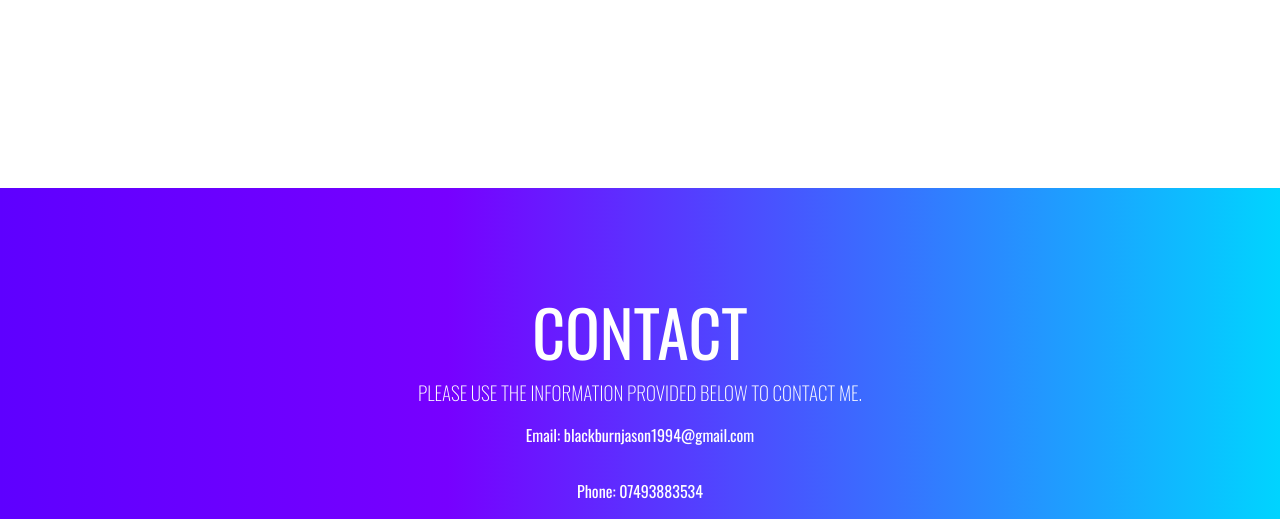
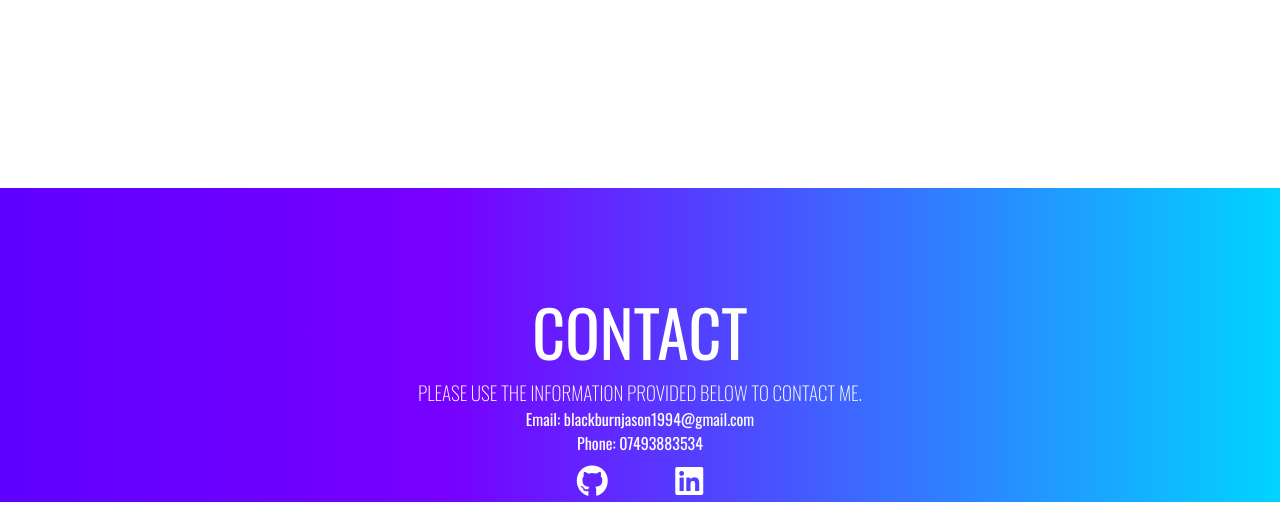
Before and after one commit to JBlackburn94/jbPortfolio, a plain HTML site: page index.html in a window 1280 px wide. Shown: the part 2212-2731 px from the top of the page. Drawn offline with nearby package versions, Linux system fonts and the light colour scheme.

Commit message:
social buttons added

```diff
--- a/index.html
+++ b/index.html
@@ -109,6 +109,10 @@
           <h5 class="gradient-sub">Please use the information provided below to contact me.</h5>
           <p>Email: blackburnjason1994@gmail.com</p>
           <p>Phone: 07493883534</p>
+          <div class="socials">
+            <a href="https://github.com/JBlackburn94" class="social-item" target="_blank"><i class="fa-brands fa-github"></i></a>
+            <a href="https://www.linkedin.com/in/jason-blackburn-376597144/" class="social-item" target="_blank"><i class="fa-brands fa-linkedin"></i></a>
+          </div>
         </div>
       </section>
     </main>
--- a/style.css
+++ b/style.css
@@ -204,8 +204,12 @@ h5 {
 .contact-container p {
     text-align: center;
     color: white;
-    margin-top: 1em;
-    margin-bottom: 1em;
+}
+
+.social-item {
+    color: white;
+    font-size: 2em;
+    margin-inline: 1em;
 }
 
 @media screen and (max-width: 780px) {
```
